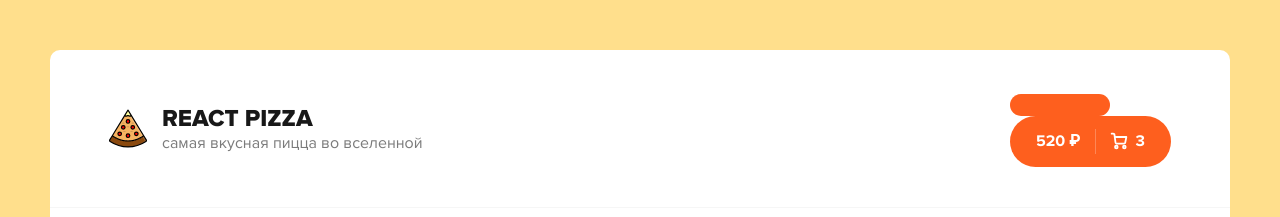
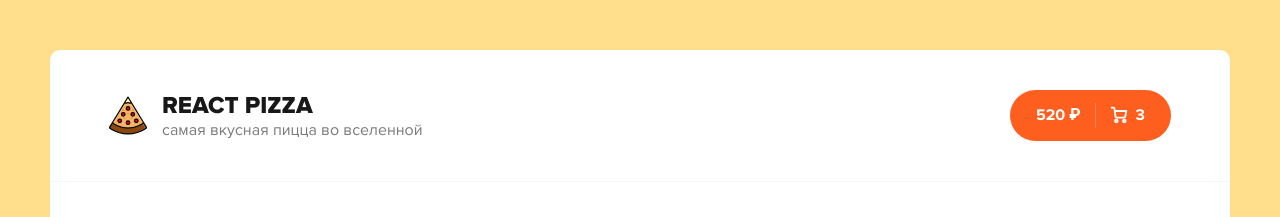
Before and after one commit to AndreiLeonov/pizza-shop-react, a React (Create React App) app: page / in a window 1280 px wide. Shown: the top 217 px of the page. Built offline with nearby package versions, Linux system fonts and the light colour scheme.

Commit message:
refactoring

```diff
--- a/src/components/Button.jsx
+++ b/src/components/Button.jsx
@@ -1,13 +1,12 @@
 import classNames from 'classnames';
 import React from 'react';
 
-export const Button = (props) => {
-    console.log('children:' + props.children)
+export const Button = ({onClick, className, outline, children}) => {
     return (
-        <button className={
-            classNames("button", {
-                "button--outlined": props.outline,
+        <button onClick={onClick} className={
+            classNames("button", className, {
+                "button--outlined": outline,
             })
-        }>{props.children}</button>
+        }>{children}</button>
     );
 }
--- a/src/components/Header.jsx
+++ b/src/components/Header.jsx
@@ -14,10 +14,7 @@ export const Header = () => {
             </div>
           </div>
           <div className="header__cart">
-              <Button>
-
-              </Button>
-            <a href="/cart.html" className="button button--cart">
+              <Button className="button--cart">
               <span>520 ₽</span>
               <div className="button__delimiter"></div>
               <svg
@@ -49,7 +46,11 @@ export const Header = () => {
                 />
               </svg>
               <span>3</span>
-            </a>
+
+              </Button>
+
+
+
           </div>
         </div>
       </div>
```
